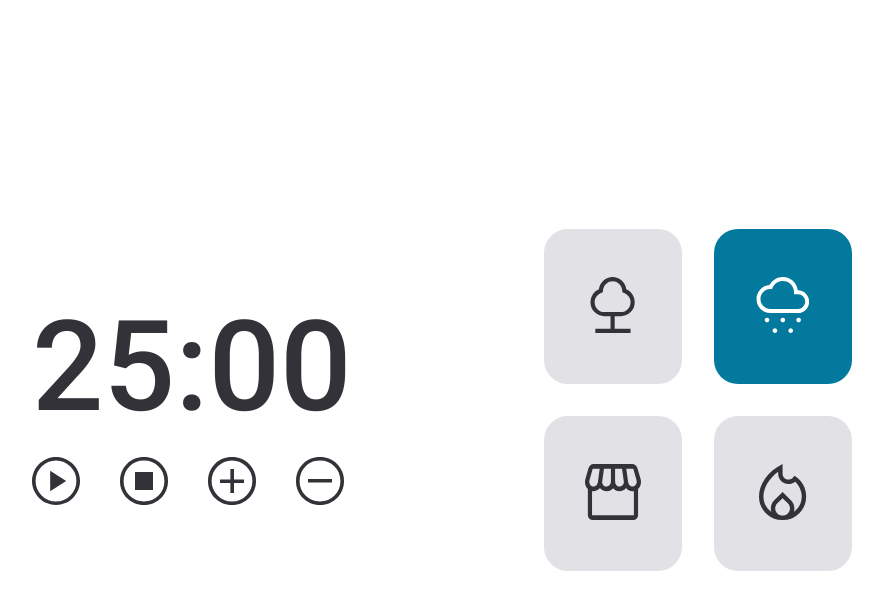
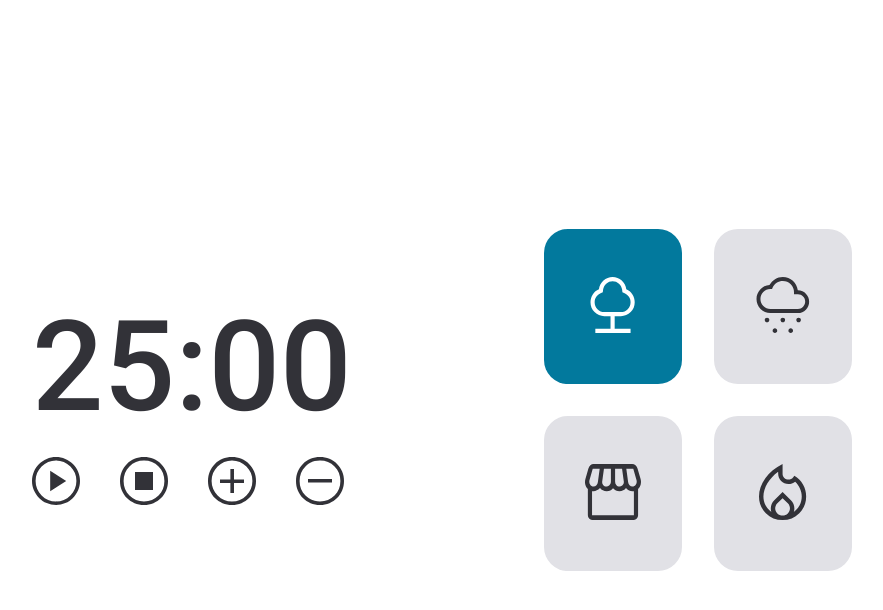
Before and after one commit to GabrielRARodrigues/Explorer-FocusTimer2.0, a plain HTML site: page index.html in a window 1280 px wide. Both pictures are taken after a click on the button 811 px from the left and 306 px from the top of the page. Shown: the whole page, without its empty margins (198-1081 px from the left). Drawn offline with Linux system fonts and the light colour scheme.

Commit message:
Criando os arquivos e js e a lógica dos sons
Criando os primeiros arquivos JavaScript de variáveis, eventos e sons, desenvolvendo a lógica de reprodução dos sons da aplicação, e preparando o ambiente para as demais funcinalidades da aplicação

```diff
--- a/index.html
+++ b/index.html
@@ -10,6 +10,8 @@
       rel="stylesheet"
     />
     <link rel="stylesheet" href="style.css" />
+    <script src="js/script.js" type="module" defer></script>
+
     <title>FocusTimer 2.0</title>
   </head>
   <body>
@@ -66,7 +68,7 @@
               />
             </svg></button
           ><button
-            class="sounds-buttons__button sounds-buttons__button--rain sounds-buttons__button--active"
+            class="sounds-buttons__button sounds-buttons__button--rain"
             data-sound-rain
           >
             <svg
--- /dev/null
+++ b/js/elements.js
@@ -0,0 +1,19 @@
+const minutesTimerView = document.querySelector('[data-timer-minutes]')
+const secondsTimerView = document.querySelector('[data-timer-seconds]')
+
+const controlsButtonPlay = document.querySelector('[data-controls-play]')
+const controlsButtonStop = document.querySelector('[data-controls-stop]')
+const controlsButtonPlus = document.querySelector('[data-controls-plus]')
+const controlsButtonMinus = document.querySelector('[data-controls-minus]')
+
+const rainSoundButton = document.querySelector('[data-sound-rain]')
+const forestSoundButton = document.querySelector('[data-sound-forest]')
+const fireplaceSoundButton = document.querySelector('[data-sound-fireplace]')
+const coffeeShopSoundButton = document.querySelector('[data-sound-coffeeshop]')
+
+export {
+  rainSoundButton,
+  forestSoundButton,
+  fireplaceSoundButton,
+  coffeeShopSoundButton
+}
--- /dev/null
+++ b/js/events.js
@@ -0,0 +1,37 @@
+import Sounds from './sounds.js'
+const sounds = Sounds()
+
+export default function ({
+  rainSoundButton,
+  forestSoundButton,
+  fireplaceSoundButton,
+  coffeeShopSoundButton
+}) {
+  function activeOrDesactiveSound(soundButtonElement, soundAudioElement) {
+    if (
+      soundButtonElement.classList.contains('sounds-buttons__button--active')
+    ) {
+      sounds[soundAudioElement].pause()
+      soundButtonElement.classList.remove('sounds-buttons__button--active')
+    } else {
+      sounds[soundAudioElement].play()
+      soundButtonElement.classList.add('sounds-buttons__button--active')
+    }
+  }
+
+  rainSoundButton.addEventListener('click', function () {
+    activeOrDesactiveSound(rainSoundButton, 'rainAudio')
+  })
+
+  forestSoundButton.addEventListener('click', function () {
+    activeOrDesactiveSound(forestSoundButton, 'forestAudio')
+  })
+
+  fireplaceSoundButton.addEventListener('click', function () {
+    activeOrDesactiveSound(fireplaceSoundButton, 'fireplaceAudio')
+  })
+
+  coffeeShopSoundButton.addEventListener('click', function () {
+    activeOrDesactiveSound(coffeeShopSoundButton, 'coffeeShopAudio')
+  })
+}
--- /dev/null
+++ b/js/script.js
@@ -0,0 +1,15 @@
+import {
+  rainSoundButton,
+  coffeeShopSoundButton,
+  forestSoundButton,
+  fireplaceSoundButton
+} from './elements.js'
+
+import Events from './events.js'
+
+Events({
+  rainSoundButton,
+  fireplaceSoundButton,
+  forestSoundButton,
+  coffeeShopSoundButton
+})
--- /dev/null
+++ b/js/sounds.js
@@ -0,0 +1,24 @@
+export default function () {
+  const forestAudio = new Audio('./assets/sounds/Floresta.wav')
+  forestAudio.loop = true
+  forestAudio.volume = 1
+
+  const coffeeShopAudio = new Audio('./assets/sounds/Cafeteria.wav')
+  coffeeShopAudio.loop = true
+  coffeeShopAudio.volume = 1
+
+  const rainAudio = new Audio('./assets/sounds/Chuva.wav')
+  rainAudio.loop = true
+  rainAudio.volume = 1
+
+  const fireplaceAudio = new Audio('./assets/sounds/Lareira.wav')
+  fireplaceAudio.loop = true
+  fireplaceAudio.volume = 1
+
+  return {
+    forestAudio,
+    coffeeShopAudio,
+    rainAudio,
+    fireplaceAudio
+  }
+}
```
Also changed, not shown: js/controls.js (added), js/timer.js (added).
